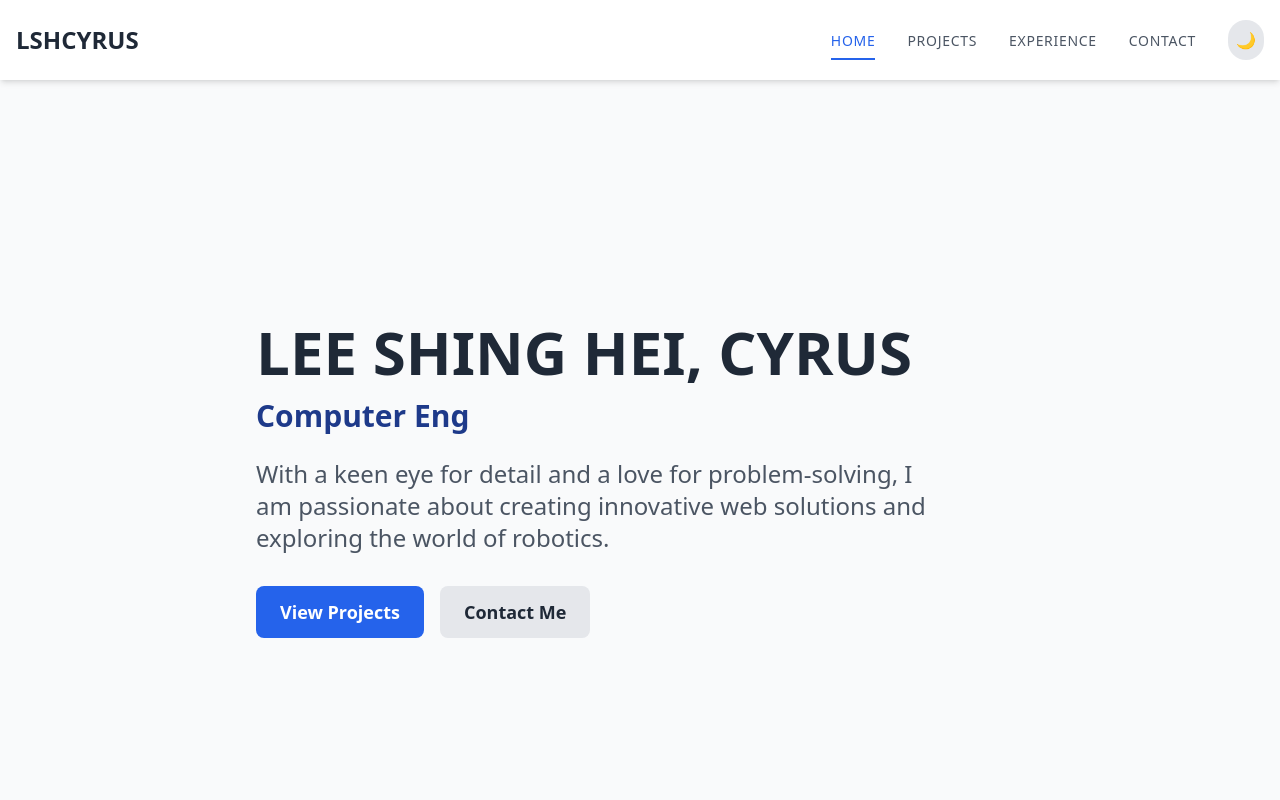
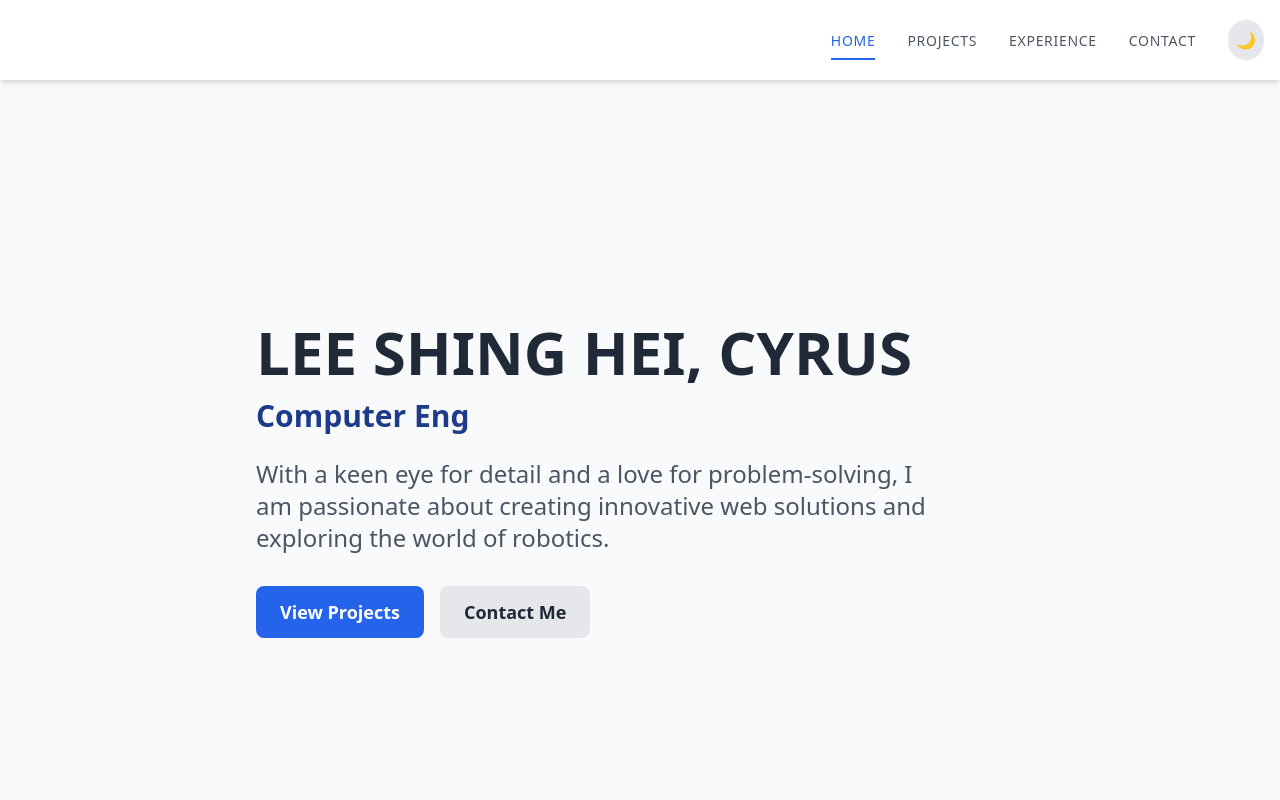
Before and after one commit to lshcyrus/portfolio, a Next.js app: page / in a window 1280 px wide. Shown: the top 800 px of the page. Built offline with nearby package versions, Linux system fonts and the light colour scheme.

Commit message:
Update navigation.tsx

```diff
--- a/src/app/components/navigation.tsx
+++ b/src/app/components/navigation.tsx
@@ -30,7 +30,7 @@ function Navigation() {
       <div className="container mx-auto px-4">
         <nav className="flex items-center justify-between h-20">
           <Link href="/" className="text-2xl font-bold text-gray-800 dark:text-white">
-            LSHCYRUS
+
           </Link>
           <div className="md:hidden">
             <button
```
